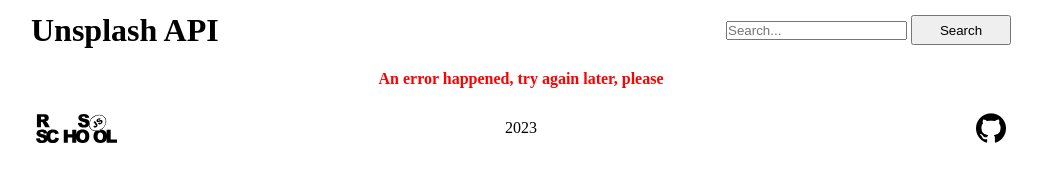
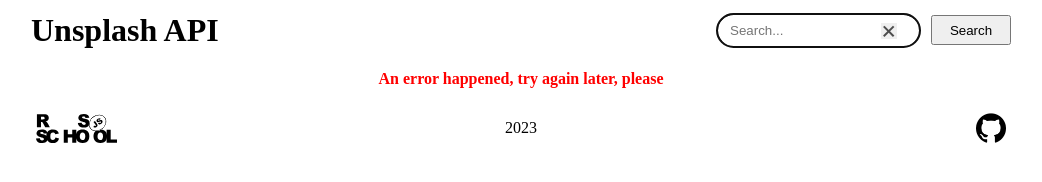
Before and after one commit to BotsulaAnastasia/image-gallery, a plain HTML site: page image-gallery/index.html in a window 1280 px wide. Shown: the whole page, without its empty margins (119-1161 px from the left). Drawn offline with Linux system fonts and the light colour scheme; no server answers.

Commit message:
feat: add cleansing cross to input

```diff
--- a/image-gallery/index.html
+++ b/image-gallery/index.html
@@ -11,8 +11,11 @@
         <header>
             <div class="header-wrapper">
                 <h1>Unsplash API</h1>
-                <div class="search-input">
-                    <input type="text" placeholder="Search..." class="input">
+                <div class="search-input-wrapper">
+                    <div class="search-input">
+                        <input type="text" placeholder="Search..." class="input" autocomplete="off" autofocus>
+                        <button class="cross-btn"></button>
+                    </div>
                     <button class="btn-search">Search</button>
                 </div>
             </div>
--- a/image-gallery/script.js
+++ b/image-gallery/script.js
@@ -96,4 +96,10 @@ document.addEventListener('keydown', function(event) {
             loadSearchImg(input.value);
         }
     }
-  });
+});
+
+// Clear input
+document.querySelector('.cross-btn').onclick = function(event) {
+    input.value = '';
+    input.focus();
+}
--- a/image-gallery/style.css
+++ b/image-gallery/style.css
@@ -14,8 +14,51 @@
    padding: 10px;
 }
 
+.search-input-wrapper {
+   display: flex;
+   align-items: center;
+}
+
+.search-input {
+   position: relative;
+   margin-right: 10px;
+}
+
+.input {
+   box-sizing: border-box;
+   border-radius: 20px;
+   padding: 8px 12px;
+}
+
+.cross-btn {
+   border: none;
+   cursor: pointer;
+   position: absolute;
+   top: 10px;
+   left: 165px;
+   width: 16px;
+   height: 16px;
+}
+
+.cross-btn::before, .cross-btn::after {
+   content: "";
+   position: absolute;
+   width: 14px;
+   height: 2px;
+   background: #4d4d4d;
+   left: 0;
+}
+
+.cross-btn::before {
+   transform: rotate(45deg) translateY(-1px);
+}
+
+.cross-btn::after {
+   transform: rotate(-45deg) translateX(1px);
+}
+
 .btn-search {
-   width: 100px;
+   width: 80px;
    height: 30px;
    cursor: pointer;
 }
@@ -42,7 +85,7 @@
 }
 
 .gallery-column {
-   max-width: 300px;
+   max-width: 315px;
    display: flex;
    flex-direction: column;
    gap: 15px;
```
